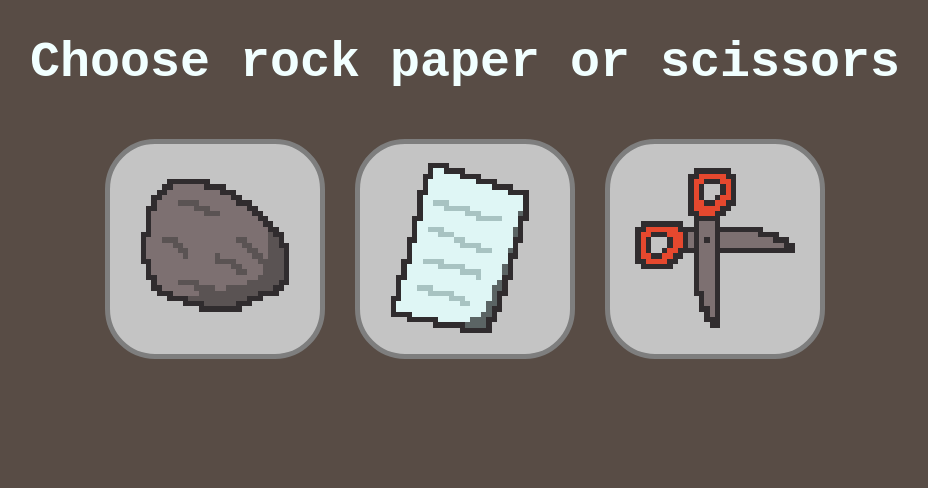
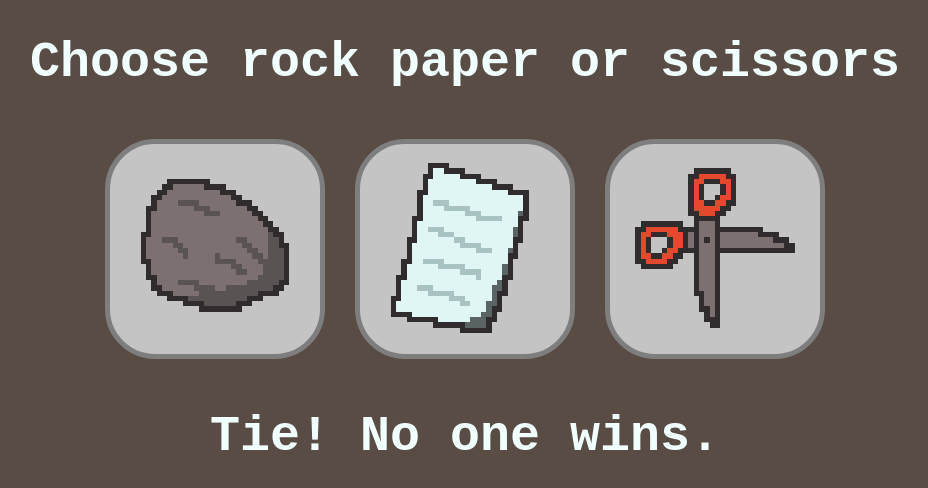
Before and after one commit to Unstable-Groot/odin-rock-paper-scissors, a plain HTML site: page index.html in a window 1280 px wide. Both pictures are taken after a click on the button 390 px from the left and 249 px from the top of the page. Shown: the whole page, without its empty margins (175-1103 px from the left). Drawn offline with Linux system fonts and the light colour scheme.

Commit message:
Game works with buttons and result is displayed

```diff
--- a/index.html
+++ b/index.html
@@ -19,5 +19,6 @@
                 <button id="scissors"><img src="pictures/Scissors.png" alt="Scissors Image" draggable="false"></button>
             </div>
         </div>
+        <h1 id="result"></h1>
     </body>
 </html>
--- a/script.js
+++ b/script.js
@@ -2,19 +2,19 @@ function getComputerChoice() {
     const rand = Math.floor(Math.random() * 3);
 
     if (rand == 0) {
-        return "Rock";
+        return "rock";
     }
     else if (rand == 1) {
-        return "Paper";
+        return "paper";
     }
     else {
-        return "Scissors";
+        return "scissors";
     }
 }
 
-function playRound(playerSelection, computerSelection) {
+function playRound(playerSelection) {
     playerSelection = playerSelection.toLowerCase();
-    computerSelection = computerSelection.toLowerCase();
+    computerSelection = getComputerChoice().toLowerCase();
 
     if (playerSelection == "rock") {
         if (computerSelection == "paper") {
@@ -46,3 +46,16 @@ function playRound(playerSelection, computerSelection) {
 
     return "Tie! No one wins.";
 }
+
+function runGame() {
+    const gameResult = playRound(this.id);
+    const domElement = document.querySelector("#result");
+    domElement.textContent = gameResult;
+    return;
+}
+
+//button setup
+const buttons = document.querySelectorAll(".btn-container button");
+buttons.forEach(function (e) {
+    e.addEventListener("click", runGame);
+});
```
